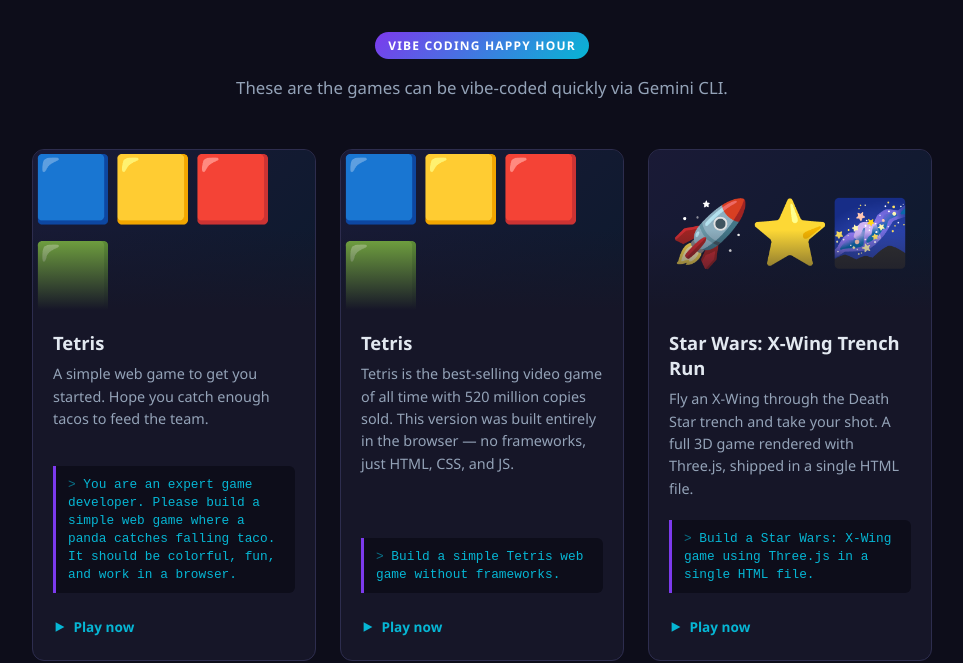
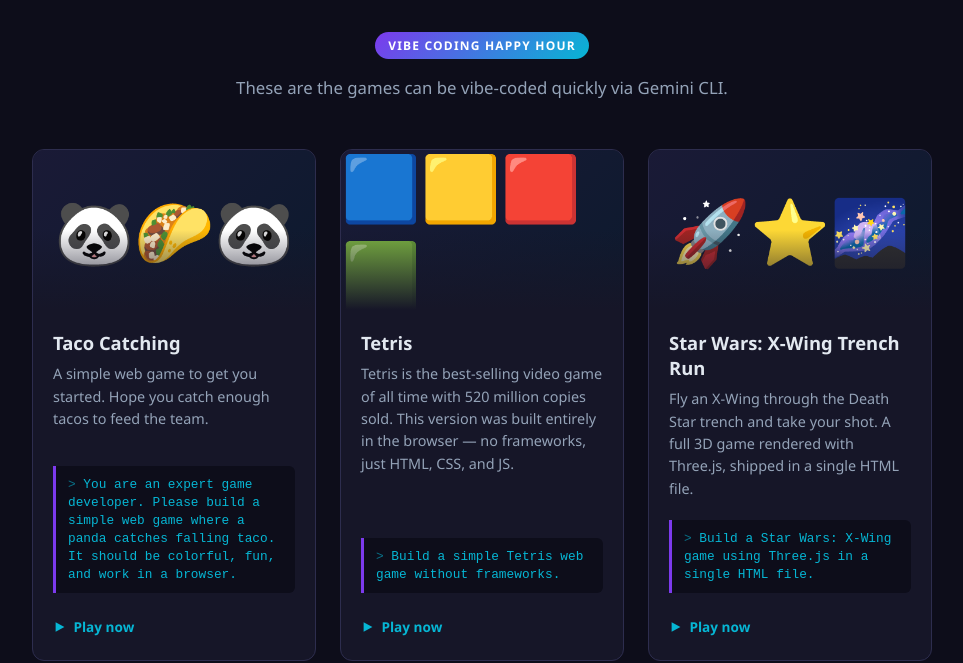
Before and after one commit to samlin-ai/vibe-coding-happy-hour, a plain HTML site: page index.html in a window 1280 px wide. Shown: the top 663 px of the page, without its empty margins (158-1121 px from the left). Drawn offline with Linux system fonts and the light colour scheme.

```diff
--- a/index.html
+++ b/index.html
@@ -181,9 +181,9 @@
 <main class="grid">
 
   <a class="card" href="examples/taco-catching/">
-    <div class="card-preview">🟦🟨🟥🟩</div>
+    <div class="card-preview">🐼🌮🐼</div>
     <div class="card-body">
-      <div class="card-title">Tetris</div>
+      <div class="card-title">Taco Catching</div>
       <div class="card-desc">
         A simple web game to get you started. Hope you catch enough tacos to feed the team.
       </div>
```
Also changed, not shown: 1 other file.
